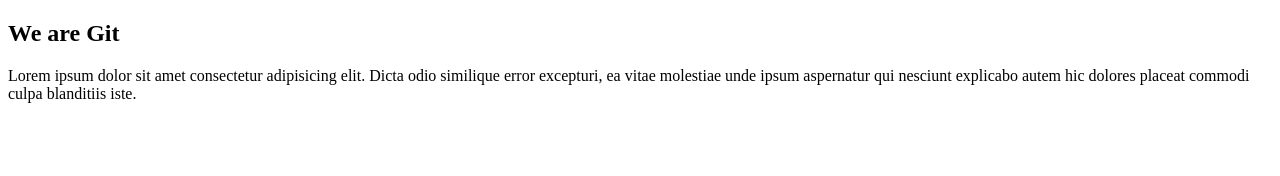
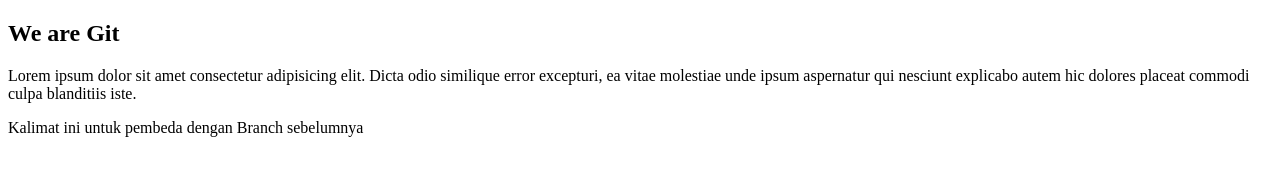
Before and after one commit to Rohman16/tezz, a plain HTML site: page index.html in a window 1280 px wide. Drawn offline with Linux system fonts and the light colour scheme.

Commit message:
Update index.html

```diff
--- a/index.html
+++ b/index.html
@@ -11,6 +11,8 @@
 <body>
     <h2>We are Git</h2>
     <p>Lorem ipsum dolor sit amet consectetur adipisicing elit. Dicta odio similique error excepturi, ea vitae molestiae unde ipsum aspernatur qui nesciunt explicabo autem hic dolores placeat commodi culpa blanditiis iste.</p>
+
+    <p>Kalimat ini untuk pembeda dengan Branch sebelumnya</p>
 </body>
 
 </html>
```
